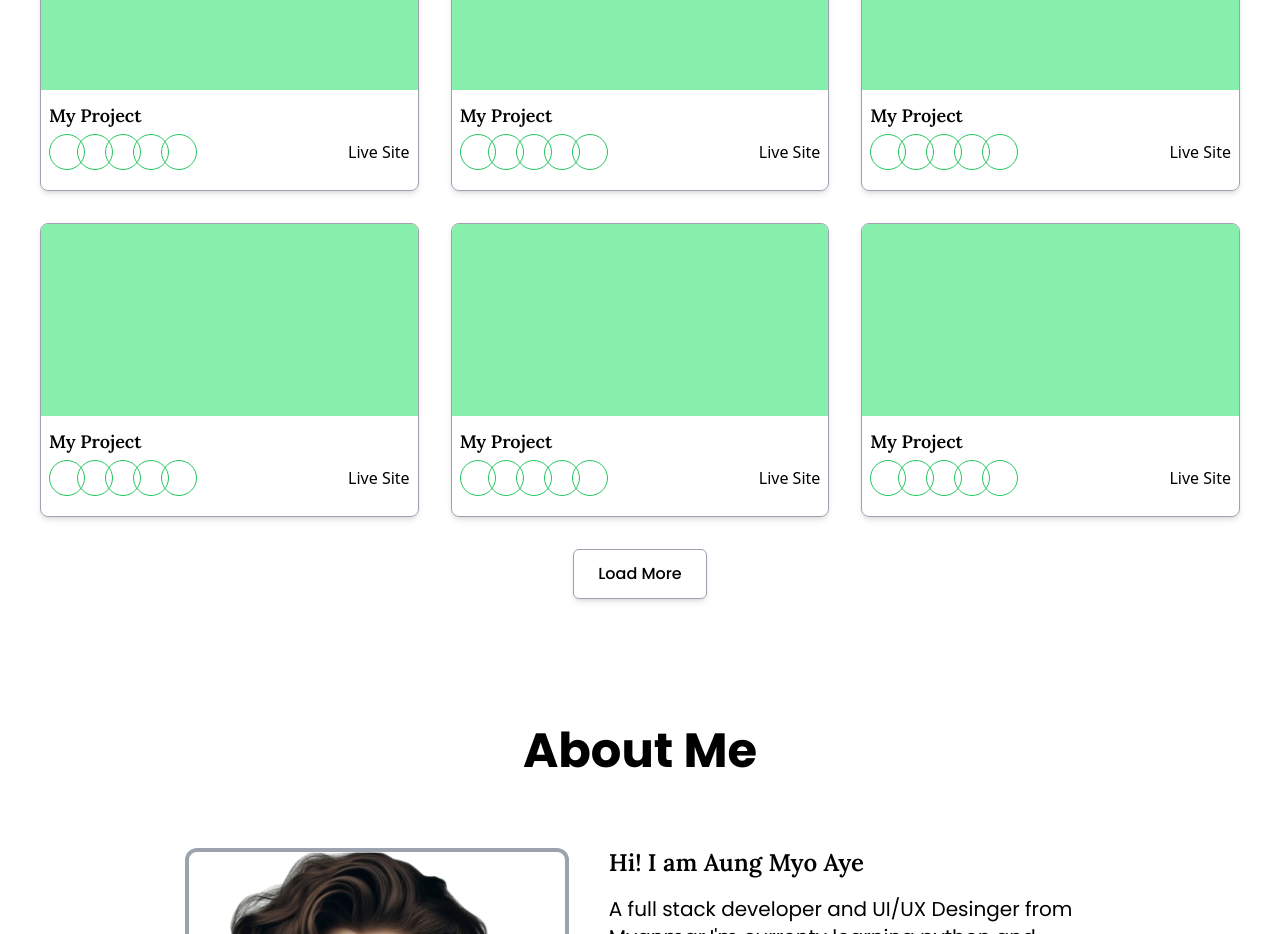
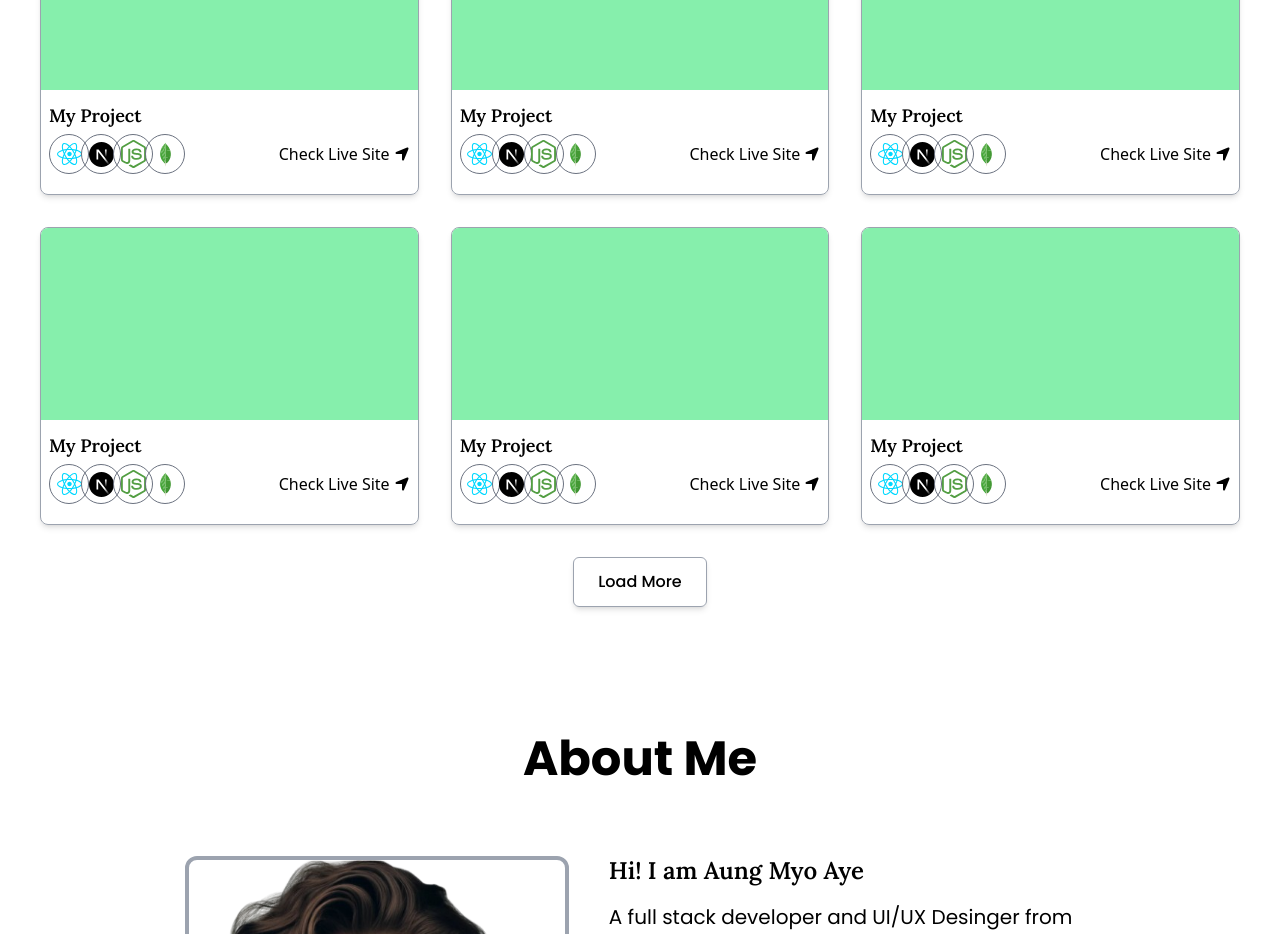
Before and after one commit to AungMyoAye101/Simple-portfolio, a Next.js app: page / in a window 1280 px wide. Shown: the part 1900-2834 px from the top of the page. Built offline with nearby package versions, Linux system fonts and the light colour scheme.

Commit message:
add  icons to projects

```diff
--- a/src/components/Project.tsx
+++ b/src/components/Project.tsx
@@ -1,5 +1,7 @@
 import React from "react";
 import { projects } from "@/data";
+import Image from "next/image";
+import { FaLocationArrow } from "react-icons/fa6";
 
 const Project = () => {
   return (
@@ -23,17 +25,23 @@ const Project = () => {
               </h1>
               <div className="flex justify-between items-center mb-3">
                 <div className="flex ">
-                  <div className="size-9 rounded-full border border-green-500 "></div>
-                  <div className="size-9 rounded-full border border-green-500 -ml-2"></div>
-                  <div className="size-9 rounded-full border border-green-500 -ml-2"></div>
-                  <div className="size-9 rounded-full border border-green-500 -ml-2"></div>
-                  <div className="size-9 rounded-full border border-green-500 -ml-2"></div>
+                  {project.iconList.map((icon, idx) => (
+                    <div
+                      key={idx}
+                      className={`size-10 flex justify-center items-center rounded-full border border-gray-500 ${
+                        idx > 0 && "-ml-2"
+                      }`}
+                    >
+                      <Image src={icon} width={25} height={25} alt="icons" />
+                    </div>
+                  ))}
                 </div>
                 <a
                   href="#"
-                  className="text-lora font-medium text-sm md:text-base "
+                  className="text-lora font-medium text-sm md:text-base flex items-center gap-1 "
                 >
-                  Live Site
+                  <span> Check Live Site</span>
+                  <FaLocationArrow />
                 </a>
               </div>
             </div>
--- a/src/data/index.ts
+++ b/src/data/index.ts
@@ -7,7 +7,7 @@ export const projects = [
     sourceCode: "example.com",
     siteLink: "example.com",
 
-    iconList: ["1", "2", "3", "4", "5", "4", "5"],
+    iconList: ["/react.svg", "/nextjs.svg", "/nodejs.svg", "/mongodb.svg"],
   },
   {
     image: "example",
@@ -16,7 +16,7 @@ export const projects = [
       "Lorem ipsum dolor sit amet, consectetur adipisicing elit.  quidem vitae, quas libero dolor ea laudantium? ",
     sourceCode: "example.com",
     siteLink: "example.com",
-    iconList: ["1", "2", "3", "4", "5"],
+    iconList: ["/react.svg", "/nextjs.svg", "/nodejs.svg", "/mongodb.svg"],
   },
   {
     image: "example",
@@ -25,7 +25,7 @@ export const projects = [
       "Lorem ipsum dolor sit amet, consectetur adipisicing elit.  quidem vitae, quas libero dolor ea laudantium? ",
     sourceCode: "example.com",
     siteLink: "example.com",
-    iconList: ["1", "2", "3", "4", "5"],
+    iconList: ["/react.svg", "/nextjs.svg", "/nodejs.svg", "/mongodb.svg"],
   },
   {
     image: "example",
@@ -34,7 +34,7 @@ export const projects = [
       "Lorem ipsum dolor sit amet, consectetur adipisicing elit.  quidem vitae, quas libero dolor ea laudantium? ",
     sourceCode: "example.com",
     siteLink: "example.com",
-    iconList: ["1", "2", "3", "4", "5"],
+    iconList: ["/react.svg", "/nextjs.svg", "/nodejs.svg", "/mongodb.svg"],
   },
   {
     image: "example",
@@ -43,7 +43,7 @@ export const projects = [
       "Lorem ipsum dolor sit amet, consectetur adipisicing elit.  quidem vitae, quas libero dolor ea laudantium? ",
     sourceCode: "example.com",
     siteLink: "example.com",
-    iconList: ["1", "2", "3", "4", "5"],
+    iconList: ["/react.svg", "/nextjs.svg", "/nodejs.svg", "/mongodb.svg"],
   },
   {
     image: "example",
@@ -52,6 +52,6 @@ export const projects = [
       "Lorem ipsum dolor sit amet, consectetur adipisicing elit.  quidem vitae, quas libero dolor ea laudantium? ",
     sourceCode: "example.com",
     siteLink: "example.com",
-    iconList: ["1", "2", "3", "4", "5"],
+    iconList: ["/react.svg", "/nextjs.svg", "/nodejs.svg", "/mongodb.svg"],
   },
 ];
```
